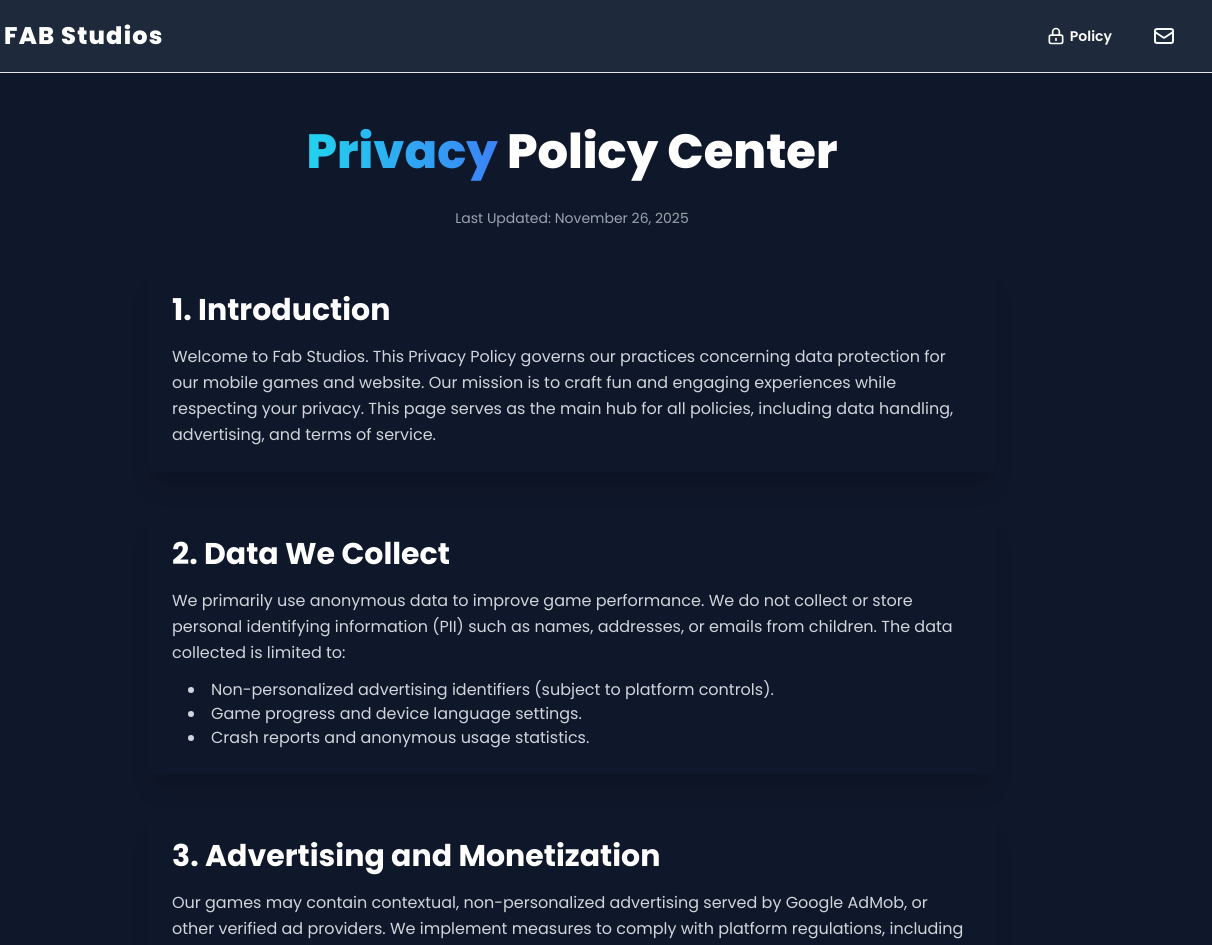
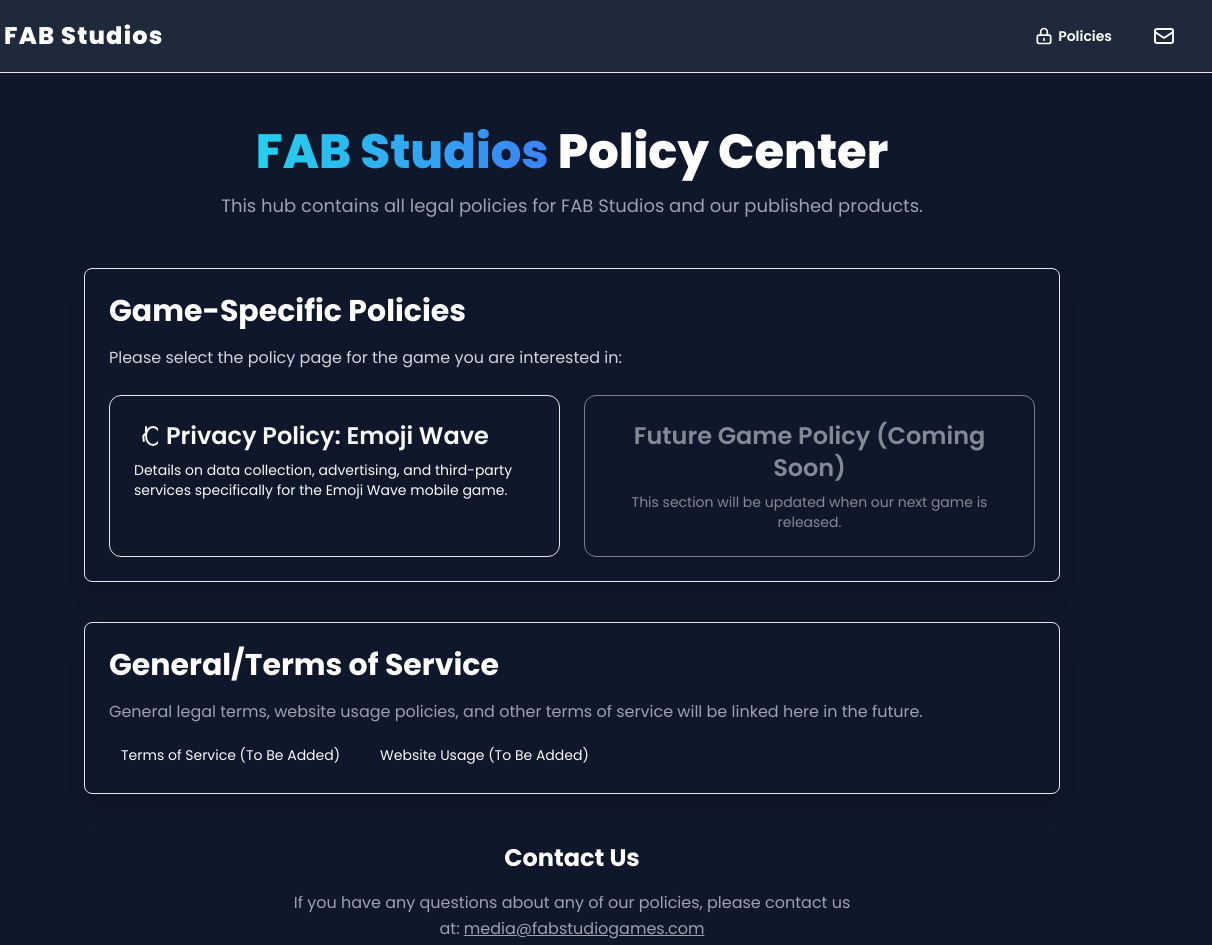
Before and after one commit to yomaine/fab-studios-website, a plain HTML site: page privacy.html in a window 1280 px wide. Shown: the top 945 px of the page, 68-1280 px from the left. Drawn offline with nearby package versions, Linux system fonts and the light colour scheme.

Commit message:
Add files via upload

```diff
--- a/privacy.html
+++ b/privacy.html
@@ -3,7 +3,7 @@
 <head>
     <meta charset="UTF-8">
     <meta name="viewport" content="width=device-width, initial-scale=1.0">
-    <title>Privacy Policy - FAB Studios</title>
+    <title>FAB Studios Policies Center</title>
     <link rel="preconnect" href="https://fonts.googleapis.com">
     <link rel="preconnect" href="https://fonts.gstatic.com" crossorigin>
     <link href="https://cdn.jsdelivr.net/npm/tailwindcss@2.2.19/dist/tailwind.min.css" rel="stylesheet">
@@ -23,6 +23,13 @@
             -webkit-text-fill-color: transparent;
             background-clip: text;
             color: transparent;
+        }
+        .policy-link-card {
+            transition: all 0.3s ease-in-out;
+        }
+        .policy-link-card:hover {
+            transform: translateY(-5px);
+            box-shadow: 0 10px 15px -3px rgba(34, 213, 238, 0.1), 0 4px 6px -2px rgba(34, 213, 238, 0.05);
         }
     </style>
 </head>
@@ -45,7 +52,7 @@
                 <div class="flex space-x-4">
                     <a href="privacy.html" class="bg-gradient-to-r from-cyan-500 to-blue-600 text-white px-3 py-2 text-sm font-semibold rounded-lg hover:opacity-80 transition-opacity flex items-center">
                         <svg class="w-5 h-5 mr-1" fill="none" stroke="currentColor" viewBox="0 0 24 24" xmlns="http://www.w3.org/2000/svg"><path stroke-linecap="round" stroke-linejoin="round" stroke-width="2" d="M12 15v2m-6 4h12a2 2 0 002-2v-6a2 2 0 00-2-2H6a2 2 0 00-2 2v6a2 2 0 002 2zm10-10V7a4 4 0 00-8 0v3"></path></svg>
-                        Policy
+                        Policies
                     </a>
                     <button
                         onclick="window.location.href='index.html#contact';"
@@ -58,49 +65,62 @@
         </div>
     </header>
 
-    <main class="max-w-4xl mx-auto px-6 py-12">
-        <h1 class="text-5xl font-extrabold text-white mb-8 text-center">
-            <span class="text-gradient">Privacy</span> Policy Center
+    <main class="max-w-5xl mx-auto px-6 py-12">
+        <h1 class="text-5xl font-extrabold text-white mb-4 text-center">
+            <span class="text-gradient">FAB Studios</span> Policy Center
         </h1>
 
-        <p class="text-gray-400 text-sm text-center mb-10">Last Updated: November 26, 2025</p>
+        <p class="text-gray-400 text-lg text-center mb-12">
+            This hub contains all legal policies for FAB Studios and our published products.
+        </p>
 
-        <section class="mb-10 p-6 bg-slate-800 rounded-lg shadow-xl">
-            <h2 class="text-3xl font-bold text-white mb-4">1. Introduction</h2>
-            <p class="text-gray-300 leading-relaxed">
-                Welcome to Fab Studios. This Privacy Policy governs our practices concerning data protection for our mobile games and website. Our mission is to craft fun and engaging experiences while respecting your privacy. This page serves as the main hub for all policies, including data handling, advertising, and terms of service.
+        <section class="mb-10 p-6 bg-slate-800 rounded-lg shadow-xl border border-slate-700">
+            <h2 class="text-3xl font-bold text-white mb-4">Game-Specific Policies</h2>
+            <p class="text-gray-300 leading-relaxed mb-6">
+                Please select the policy page for the game you are interested in:
             </p>
+
+            <div class="grid md:grid-cols-2 gap-6">
+
+                <a href="emoji-wave-privacy.html" class="block policy-link-card p-6 bg-slate-900 rounded-xl border border-cyan-500/50 hover:border-cyan-400 hover:shadow-cyan-900/50">
+                    <h3 class="text-2xl font-semibold text-cyan-400 mb-2 flex items-center">
+                        <svg class="w-6 h-6 mr-2" fill="none" stroke="currentColor" viewBox="0 0 24 24" xmlns="http://www.w3.org/2000/svg"><path stroke-linecap="round" stroke-linejoin="round" stroke-width="2" d="M9.75 17L9.25 12L12 9M12 12V3M12 12C12 16.9706 15.0294 21 19 21C22.9706 21 26 16.9706 26 12C26 7.02944 22.9706 3 19 3C15.0294 3 12 7.02944 12 12Z" clip-rule="evenodd" fill-rule="evenodd"></path></svg>
+                        Privacy Policy: Emoji Wave
+                    </h3>
+                    <p class="text-slate-400 text-sm">
+                        Details on data collection, advertising, and third-party services specifically for the Emoji Wave mobile game.
+                    </p>
+                </a>
+
+                <div class="block p-6 bg-slate-900 rounded-xl border border-slate-700 text-center opacity-50">
+                    <h3 class="text-2xl font-semibold text-slate-500 mb-2">
+                        Future Game Policy (Coming Soon)
+                    </h3>
+                    <p class="text-slate-600 text-sm">
+                        This section will be updated when our next game is released.
+                    </p>
+                </div>
+
+            </div>
         </section>
 
-        <section class="mb-10 p-6 bg-slate-800 rounded-lg shadow-xl">
-            <h2 class="text-3xl font-bold text-white mb-4">2. Data We Collect</h2>
-            <p class="text-gray-300 leading-relaxed">
-                We primarily use anonymous data to improve game performance. We do not collect or store personal identifying information (PII) such as names, addresses, or emails from children. The data collected is limited to:
+        <section class="mt-10 p-6 bg-slate-800 rounded-lg shadow-xl border border-slate-700">
+            <h2 class="text-3xl font-bold text-white mb-4">General/Terms of Service</h2>
+             <p class="text-gray-400 leading-relaxed">
+                General legal terms, website usage policies, and other terms of service will be linked here in the future.
             </p>
-            <ul class="list-disc list-inside ml-4 mt-3 text-gray-300">
-                <li>Non-personalized advertising identifiers (subject to platform controls).</li>
-                <li>Game progress and device language settings.</li>
-                <li>Crash reports and anonymous usage statistics.</li>
-            </ul>
+            <div class="flex flex-wrap gap-4 mt-4">
+                <span class="px-3 py-1 bg-slate-700 text-slate-400 rounded-lg text-sm">Terms of Service (To Be Added)</span>
+                <span class="px-3 py-1 bg-slate-700 text-slate-400 rounded-lg text-sm">Website Usage (To Be Added)</span>
+            </div>
         </section>
 
-        <section class="mb-10 p-6 bg-slate-800 rounded-lg shadow-xl">
-            <h2 class="text-3xl font-bold text-white mb-4">3. Advertising and Monetization</h2>
-            <p class="text-gray-300 leading-relaxed">
-                Our games may contain contextual, non-personalized advertising served by Google AdMob, or other verified ad providers. We implement measures to comply with platform regulations, including COPPA and GDPR, by ensuring no personalized ads are served to users identified as children.
+        <div class="mt-12 text-center">
+            <h3 class="text-2xl font-bold text-white mb-4">Contact Us</h3>
+            <p class="text-gray-400 leading-relaxed max-w-xl mx-auto">
+                If you have any questions about any of our policies, please contact us at:
+                <a href="mailto:media@fabstudiogames.com" class="text-cyan-400 hover:text-cyan-300 underline font-medium">media@fabstudiogames.com</a>
             </p>
-        </section>
-
-        <section class="mb-10 p-6 bg-slate-800 rounded-lg shadow-xl">
-            <h2 class="text-3xl font-bold text-white mb-4">4. Contact Information</h2>
-            <p class="text-gray-300 leading-relaxed">
-                For any questions or concerns regarding this policy, please contact us at: <a href="mailto:media@fabstudiogames.com" class="text-cyan-400 hover:text-cyan-300 underline">media@fabstudiogames.com</a>.
-            </p>
-        </section>
-
-        <div class="mt-12 p-4 border border-cyan-500/50 rounded-lg text-center">
-             <h3 class="text-2xl font-semibold text-cyan-400 mb-3">Other Legal Pages</h3>
-             <p class="text-gray-400">Future policy pages (e.g., Terms of Service, GDPR Details) will be linked here.</p>
         </div>
 
     </main>
```
